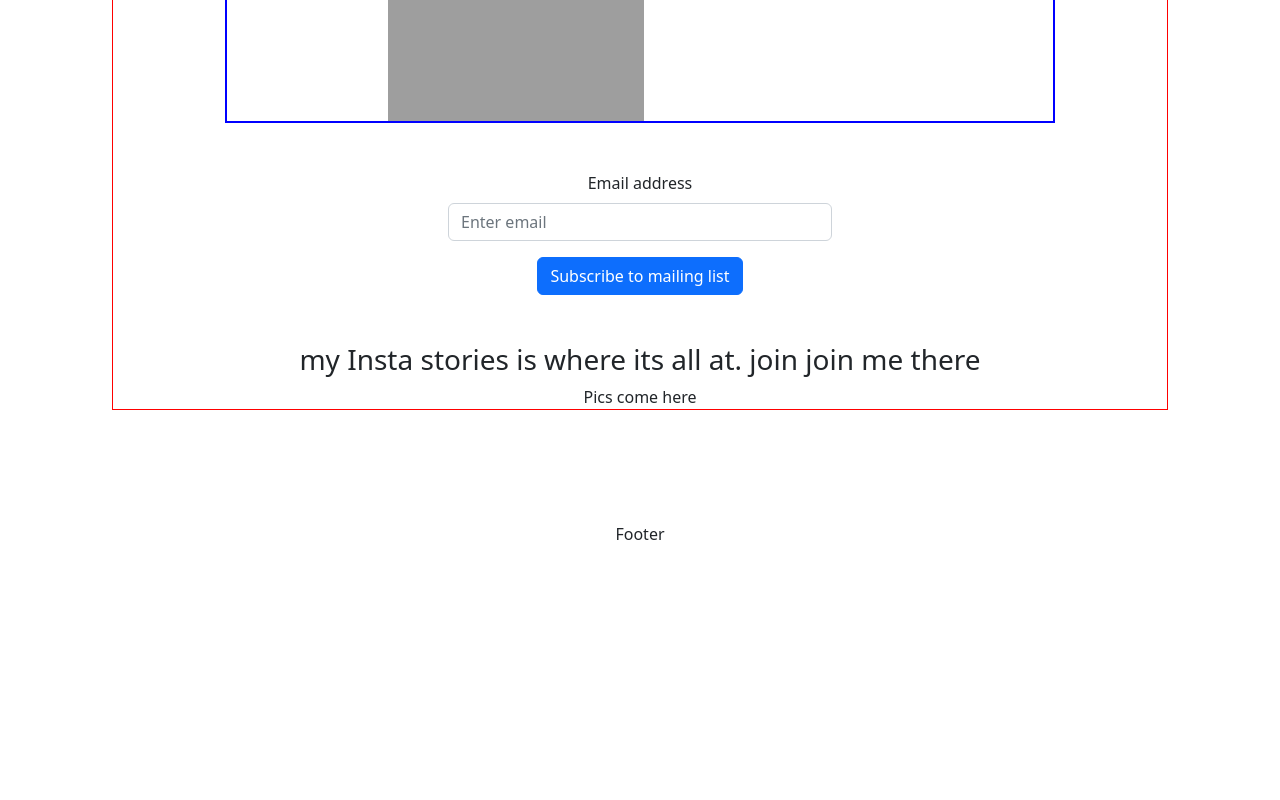
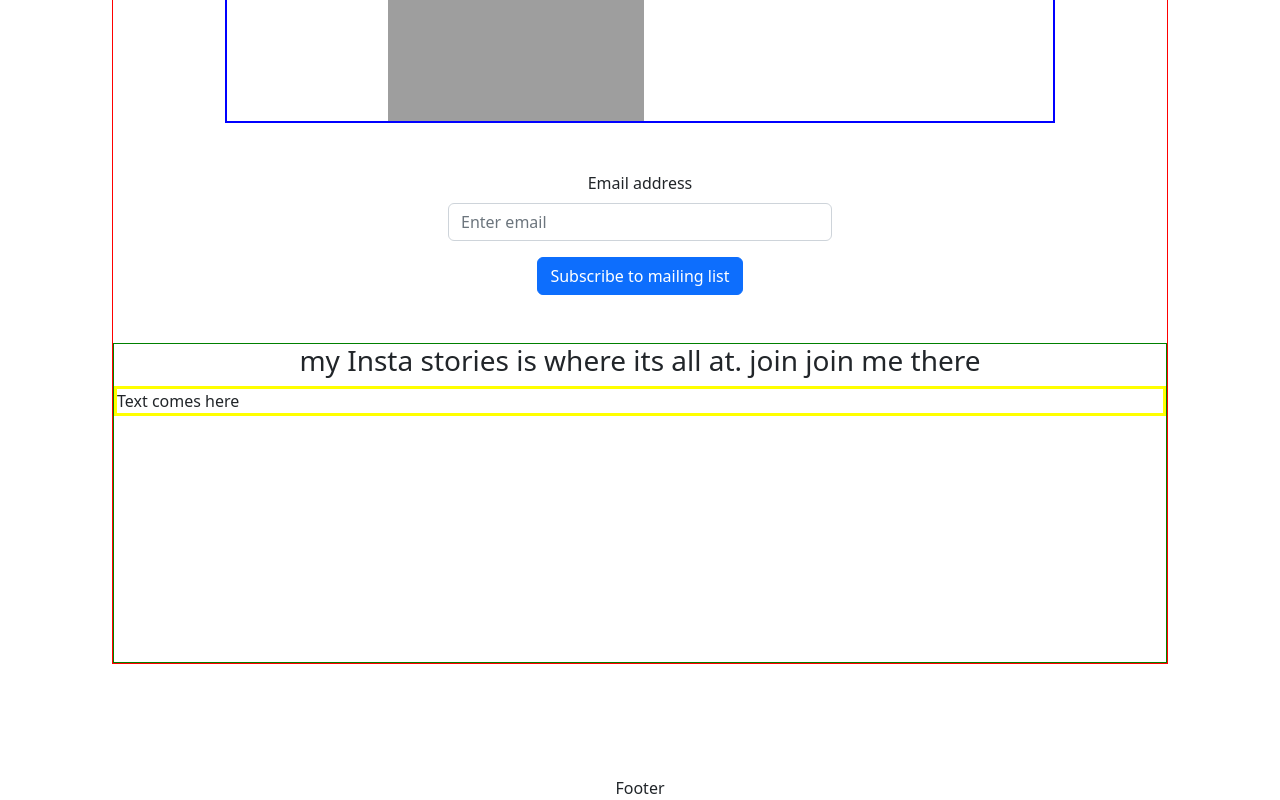
Before and after one commit to federerkristijan/dasahink, a React (Create React App) app: page / in a window 1280 px wide. Shown: the part 634-1434 px from the top of the page. Before the commit the page ends 1180 px from the top, so only its background shows below. Built offline with nearby package versions, Linux system fonts and the light colour scheme; grey boxes are pictures that could not be loaded; the HTML template or start-up script is replaced by a standard one.

Commit message:
home-insta done

```diff
--- a/src/App.css
+++ b/src/App.css
@@ -63,8 +63,14 @@
 }
 
 /* Home - Insta */
-.home .insta {
+.home .home-insta {
   height: 40vh;
   width: 100%;
   border: 1px solid green;
 }
+
+.insta-card {
+  display: flex;
+
+  border: 3px solid yellow;
+}
--- a/src/views/Home.jsx
+++ b/src/views/Home.jsx
@@ -34,7 +34,10 @@ const Home = () => {
         <div className="insta-title">
           <h3>my Insta stories is where its all at. join join me there</h3>
         </div>
-        <div className="insta-pics">Pics come here</div>
+        <div className="insta-card">
+          <div className="insta-pics">{/* <img src="/" alt="/"/> */}</div>
+          <div className="insta-desc">Text comes here</div>
+        </div>
       </div>
     </div>
   );
```
